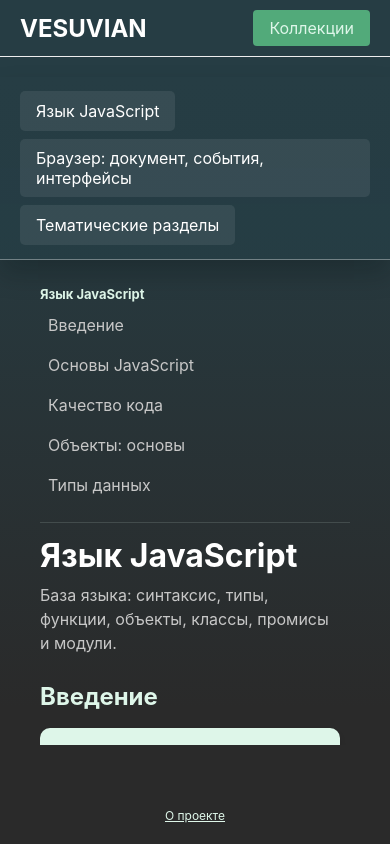
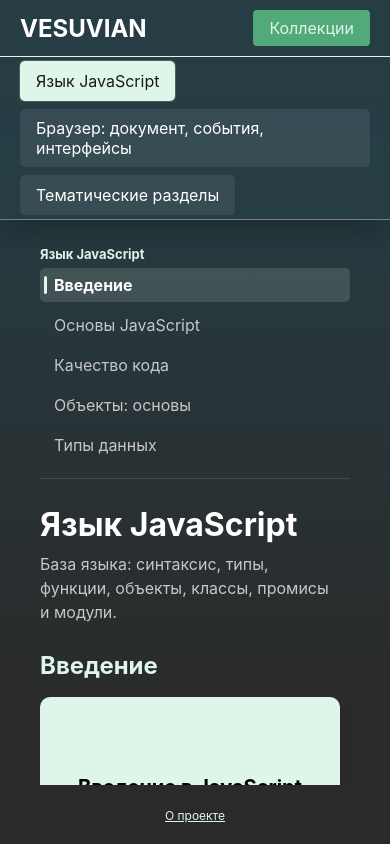
Before and after one commit to KanSars/vesuvian_mini_js, a React (Vite) app: page /collections in a window 390 px wide. Built offline with nearby package versions, Linux system fonts and the light colour scheme.

Commit message:
Add active feedback to JS course navigation

```diff
--- a/src/app/App.module.scss
+++ b/src/app/App.module.scss
@@ -15,7 +15,7 @@
 
 .main {
   flex: 1;
-  padding: 0 20px 20px;
+  padding: 0 20px;
   overflow: hidden;
   display: flex;
   flex-direction: column;
--- a/src/features/collections/jsCourseView/ui/JsCourseCollectionsView.module.scss
+++ b/src/features/collections/jsCourseView/ui/JsCourseCollectionsView.module.scss
@@ -18,7 +18,7 @@
   width: 100vw;
   margin: 0 0 0;
   margin-left: calc((100% - 100vw) / 2);
-  padding: 16px 42px;
+  padding: 4px 42px;
   background: linear-gradient(180deg, $gradient-start 0%, rgba($gradient-start, 0.98) 100%);
   border-bottom: 1px solid rgba($white, 0.35);
   box-shadow: 0 14px 24px rgba($shadow, 0.22);
@@ -47,6 +47,12 @@
     color: $grey;
     transform: translateY(-1px);
   }
+}
+
+.partButtonActive {
+  background: $primary-green;
+  color: $grey;
+  box-shadow: 0 0 0 1px rgba($white, 0.18);
 }
 
 .layout {
@@ -84,7 +90,9 @@
 }
 
 .sectionButton {
+  position: relative;
   padding: 7px 8px;
+  padding-left: 14px;
   border-radius: 5px;
   background: transparent;
   color: $silver;
@@ -94,6 +102,23 @@
   &:focus-visible {
     background: rgba($primary-green, 0.1);
     color: $white;
+  }
+}
+
+.sectionButtonActive {
+  background: rgba($primary-green, 0.14);
+  color: $white;
+  font-weight: 700;
+
+  &::before {
+    content: "";
+    position: absolute;
+    top: 8px;
+    bottom: 8px;
+    left: 4px;
+    width: 3px;
+    border-radius: 999px;
+    background: $primary-green;
   }
 }
 
@@ -152,7 +177,7 @@
   .topNav {
     top: 0;
     flex-wrap: wrap;
-    padding: 14px 20px;
+    padding: 4px 20px;
   }
 
   .layout {
--- a/src/features/collections/jsCourseView/ui/JsCourseCollectionsView.tsx
+++ b/src/features/collections/jsCourseView/ui/JsCourseCollectionsView.tsx
@@ -1,4 +1,4 @@
-import { FC } from 'react';
+import { FC, UIEvent, useMemo, useRef, useState } from 'react';
 import { Collection } from 'entities/Collection/model/types';
 import { CollectionCard } from 'entities/Collection/ui/CollectionCard/CollectionCard';
 import { jsCourseParts } from '../model/courseStructure';
@@ -11,6 +11,27 @@ interface JsCourseCollectionsViewProps {
 export const JsCourseCollectionsView: FC<JsCourseCollectionsViewProps> = ({
   onCollectionCardClick
 }) => {
+  const initialPartId = jsCourseParts[0]?.id ?? '';
+  const initialSectionId = jsCourseParts[0]?.sections[0]?.id ?? '';
+  const [activePartId, setActivePartId] = useState(initialPartId);
+  const [activeSectionId, setActiveSectionId] = useState(initialSectionId);
+  const programmaticScrollTimeoutRef = useRef<number | undefined>(undefined);
+
+  const activePart = useMemo(() => (
+    jsCourseParts.find((part) => part.id === activePartId) ?? jsCourseParts[0]
+  ), [activePartId]);
+
+  const sectionPartById = useMemo(() => {
+    const result = new Map<string, string>();
+    jsCourseParts.forEach((part) => {
+      part.sections.forEach((section) => {
+        result.set(section.id, part.id);
+      });
+    });
+
+    return result;
+  }, []);
+
   const scrollToSection = (sectionId: string) => {
     const section = document.getElementById(sectionId);
     const scrollContainer = document.querySelector('[data-js-course-content]');
@@ -22,10 +43,84 @@ export const JsCourseCollectionsView: FC<JsCourseCollectionsViewProps> = ({
     const containerTop = scrollContainer.getBoundingClientRect().top;
     const sectionTop = section.getBoundingClientRect().top;
 
+    window.clearTimeout(programmaticScrollTimeoutRef.current);
+    programmaticScrollTimeoutRef.current = window.setTimeout(() => {
+      programmaticScrollTimeoutRef.current = undefined;
+    }, 1200);
+
     scrollContainer.scrollTo({
       top: scrollContainer.scrollTop + sectionTop - containerTop,
       behavior: 'smooth',
     });
+  };
+
+  const onPartButtonClick = (partId: string) => {
+    const part = jsCourseParts.find((item) => item.id === partId);
+
+    setActivePartId(partId);
+    setActiveSectionId(part?.sections[0]?.id ?? partId);
+    scrollToSection(partId);
+  };
+
+  const onSectionButtonClick = (sectionId: string) => {
+    const partId = sectionPartById.get(sectionId);
+
+    if (partId) {
+      setActivePartId(partId);
+    }
+
+    setActiveSectionId(sectionId);
+    scrollToSection(sectionId);
+  };
+
+  const onContentScroll = (event: UIEvent<HTMLDivElement>) => {
+    if (programmaticScrollTimeoutRef.current !== undefined) {
+      return;
+    }
+
+    const scrollContainer = event.currentTarget;
+    const containerTop = scrollContainer.getBoundingClientRect().top;
+    let currentPart = jsCourseParts[0];
+
+    for (const part of jsCourseParts) {
+      const partElement = document.getElementById(part.id);
+
+      if (!partElement) {
+        continue;
+      }
+
+      const partTop = partElement.getBoundingClientRect().top - containerTop;
+
+      if (partTop <= 80) {
+        currentPart = part;
+      }
+    }
+
+    let currentSectionId = currentPart.sections[0]?.id ?? currentPart.id;
+
+    for (const section of currentPart.sections) {
+      const sectionElement = document.getElementById(section.id);
+
+      if (!sectionElement) {
+        continue;
+      }
+
+      const sectionTop = sectionElement.getBoundingClientRect().top - containerTop;
+
+      if (sectionTop <= 80) {
+        currentSectionId = section.id;
+      }
+    }
+
+    const currentPartId = currentPart.id;
+
+    if (currentPartId && currentPartId !== activePartId) {
+      setActivePartId(currentPartId);
+    }
+
+    if (currentSectionId !== activeSectionId) {
+      setActiveSectionId(currentSectionId);
+    }
   };
 
   return (
@@ -35,8 +130,9 @@ export const JsCourseCollectionsView: FC<JsCourseCollectionsViewProps> = ({
           <button
             key={part.id}
             type="button"
-            className={styles.partButton}
-            onClick={() => scrollToSection(part.id)}
+            className={`${styles.partButton} ${part.id === activePartId ? styles.partButtonActive : ''}`}
+            aria-current={part.id === activePartId ? 'true' : undefined}
+            onClick={() => onPartButtonClick(part.id)}
           >
             {part.title}
           </button>
@@ -45,24 +141,23 @@ export const JsCourseCollectionsView: FC<JsCourseCollectionsViewProps> = ({
 
       <div className={styles.layout}>
         <aside className={styles.sideNav} aria-label="Разделы курса" data-js-course-side-nav>
-          {jsCourseParts.map((part) => (
-            <div key={part.id} className={styles.sideNavGroup}>
-              <span className={styles.sideNavTitle}>{part.title}</span>
-              {part.sections.map((section) => (
+          <div className={styles.sideNavGroup}>
+            <span className={styles.sideNavTitle}>{activePart.title}</span>
+            {activePart.sections.map((section) => (
               <button
                 key={section.id}
                 type="button"
-                  className={styles.sectionButton}
-                  onClick={() => scrollToSection(section.id)}
+                className={`${styles.sectionButton} ${section.id === activeSectionId ? styles.sectionButtonActive : ''}`}
+                aria-current={section.id === activeSectionId ? 'true' : undefined}
+                onClick={() => onSectionButtonClick(section.id)}
               >
                 {section.title}
               </button>
             ))}
           </div>
-          ))}
         </aside>
 
-        <div className={styles.content} data-js-course-content>
+        <div className={styles.content} data-js-course-content onScroll={onContentScroll}>
           {jsCourseParts.map((part) => (
             <section key={part.id} id={part.id} className={styles.part}>
               <header className={styles.partHeader}>
--- a/src/pages/CollectionsPage/ui/CollectionsPage.module.scss
+++ b/src/pages/CollectionsPage/ui/CollectionsPage.module.scss
@@ -3,7 +3,7 @@
   flex-direction: column;
   height: 100%;
   min-height: 0;
-  padding: 20px;
+  padding: 0 20px;
 
   .header {
     margin-bottom: 20px;
```
Lines whose indentation alone changed are shown as unchanged.
